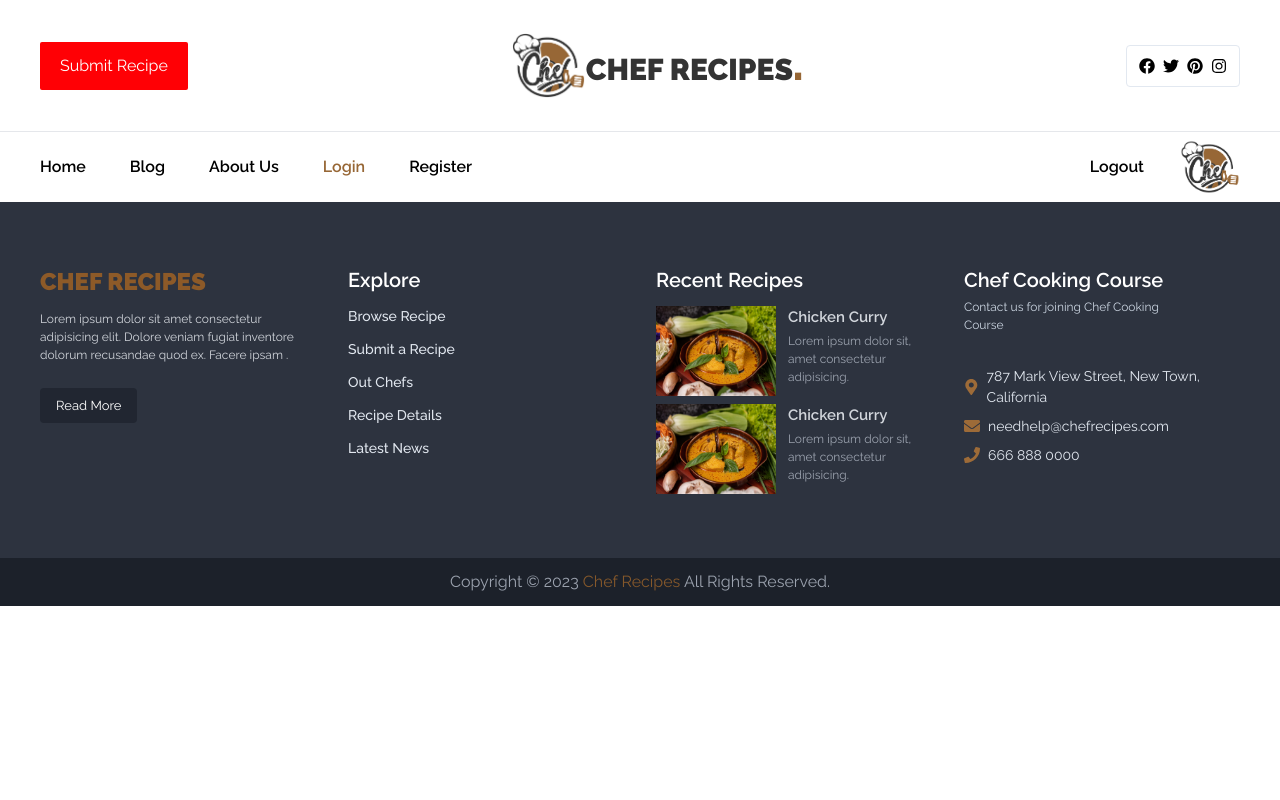
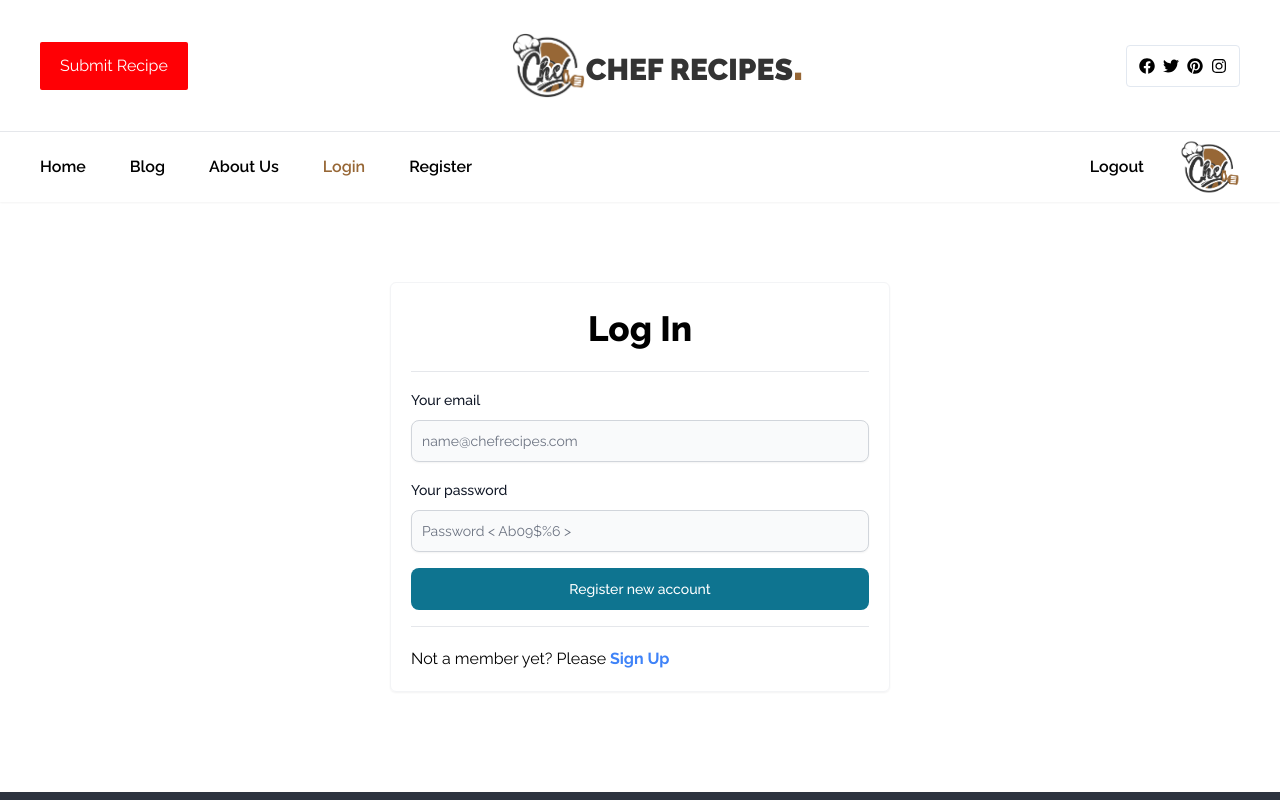
Before and after one commit to mahdi105/Project-I-Chef-Recipe-Client, a React (Vite) app: page /login in a window 1280 px wide. Shown: the top 800 px of the page. Built offline with nearby package versions, Linux system fonts and the light colour scheme; no server answers.

Commit message:
Created Registration page and made a registratino form integrated with Firebase Auth which is functional

```diff
--- a/src/AuthProvider/AuthProvider.jsx
+++ b/src/AuthProvider/AuthProvider.jsx
@@ -1,10 +1,49 @@
-import React from 'react';
+import React, { createContext, useEffect, useState} from 'react';
+import app from '../firebase/firebase.config';
+import { createUserWithEmailAndPassword, getAuth, onAuthStateChanged, signInWithEmailAndPassword, signOut } from "firebase/auth";
 
-const AuthProvider = () => {
+export const authContext = createContext();
+
+const auth = getAuth(app)
+const AuthProvider = ({children}) => {
+    const [user, setUser] = useState(null);
+    const [loading, setLoading] = useState(true);
+    const createUser = (email,password) => {
+        setLoading(true);
+        return createUserWithEmailAndPassword(auth, email, password);
+    };
+    const login = (email,password) => {
+        setLoading(true);
+        return signInWithEmailAndPassword(auth, email, password);
+    };
+    const logout = () => {
+        setLoading(true);
+        return signOut();
+    }
+
+    useEffect(()=>{
+        const unsubscribe = onAuthStateChanged(auth, (currentUser) =>{
+            setUser(currentUser);
+            setLoading(false);
+        });
+        return ()=>{
+            unsubscribe();
+        }
+    },[])
+
+
+    const authInfo = {
+        user,
+        loading,
+        createUser,
+        login,
+        logout,
+        auth
+    }
     return (
-        <div>
-
-        </div>
+        <authContext.Provider value={authInfo}>
+            {children}
+        </authContext.Provider>
     );
 };
 
--- a/src/components/Login.jsx
+++ b/src/components/Login.jsx
@@ -1,9 +1,55 @@
-import React from 'react';
+import { Button, Label, TextInput } from 'flowbite-react';
+import React, { useContext } from 'react';
+import { Link } from 'react-router-dom';
+import { authContext } from '../AuthProvider/AuthProvider';
 
 const Login = () => {
+    const {login} = useContext(authContext);
+    const handleLogin = (event) => {
+        event.preventDefault();
+        const form = event.target;
+        const email = form.email.value;
+
+    }
     return (
-        <div>
-
+        <div className='container mx-auto px-2 md:px-0 lg:px-10 py-20'>
+            <div className='mx-auto mb-5 max-w-[500px] p-5 rounded-md border border-gray-100 shadow-sm'>
+                <h1 className='text-center mb-4 font-extrabold text-[35px]'>Log In</h1>
+                <hr className='mb-4' />
+                <form onSubmit={handleLogin} className="flex flex-col gap-4">
+                    <div>
+                        <div className="mb-2 block">
+                            <Label
+                                htmlFor="email"
+                                value="Your email"
+                            />
+                        </div>
+                        <TextInput id="email" type="email" name="email" placeholder="name@chefrecipes.com" required={true} shadow={true}
+                        />
+                    </div>
+                    <div>
+                        <div className="mb-2 block">
+                            <Label
+                                htmlFor="password"
+                                value="Your password"
+                            />
+                        </div>
+                        <TextInput
+                            id="password"
+                            type="password"
+                            name="password"
+                            placeholder="Password < Ab09$%6 >"
+                            required={true}
+                            shadow={true}
+                        />
+                    </div>
+                    <Button type="submit mb-3">
+                        Register new account
+                    </Button>
+                    <hr className='mb-1' />
+                    <p>Not a member yet? Please<Link to='/register' className='text-blue-500 font-bold'> Sign Up</Link></p>
+                </form>
+            </div>
         </div>
     );
 };
--- a/src/components/Register.jsx
+++ b/src/components/Register.jsx
@@ -1,14 +1,58 @@
 import { Button, Label, TextInput } from 'flowbite-react';
-import React from 'react';
-import { Link } from 'react-router-dom';
+import React, { useContext, useState} from 'react';
+import { Link, useNavigate } from 'react-router-dom';
+import { authContext } from '../AuthProvider/AuthProvider';
+import { toast } from 'react-hot-toast';
+import { updateProfile } from 'firebase/auth';
 
+const notify = () => toast.success('Registration Successful');
 const Register = () => {
+    const [error, setError] = useState('');
+    const {createUser, user} = useContext(authContext);
+    const navigate = useNavigate();
+    const profileUpdate = (userName, photo, cUser) => {
+        console.log(userName, photo);
+        updateProfile(cUser, {
+            displayName: userName,
+            photoURL: photo || null
+        })
+        .then(() => {navigate(0)})
+        .catch(error => console.log('Update Profile: ',error.message));
+    }
+    const handleRegister = (event) => {
+        event.preventDefault();
+        const form = event.target;
+        const email = form.email.value;
+        const password = form.password.value;
+        const name = form.text.value;
+        const photo = form.photo.value;
+        console.log(name,photo);
+        setError('');
+        if(!/^(?=.*[a-z])(?=.*[A-Z])(?=.*\d)(?=.*[@$!%*?&])[A-Za-z\d@$!%*?&]{6,}$/.test(password)){
+            setError('Password must contain at least an uppercase, a lowercase letter, a number and a special character. Required more than 6 characters');
+            return
+        }
+        if(!/^https?:\/\/(?:www\.)?[-a-zA-Z0-9@:%._\+~#=]{1,256}\.[a-zA-Z0-9()]{1,6}\b(?:[-a-zA-Z0-9()@:%_\+.~#?&\/=]*)$/.test(photo)){
+            setError('Please provide a valid Photo URL');
+        }
+        createUser(email, password)
+        .then(result => {
+            profileUpdate(name, photo, result.user);
+            form.reset();
+            notify();
+            navigate('/login',{replace:true})
+        })
+        .catch(error => setError(error.message));
+
+    }
+    console.log(user && user);
+
     return (
         <div className='container mx-auto px-2 md:px-0 lg:px-10 py-20'>
             <div className='mx-auto mb-5 max-w-[500px] p-5 rounded-md border border-gray-100 shadow-sm'>
                 <h1 className='text-center mb-4 font-extrabold text-[35px]'>Sign Up</h1>
                 <hr className='mb-4' />
-                <form className="flex flex-col gap-4">
+                <form onSubmit={handleRegister} className="flex flex-col gap-4">
                     <div>
                         <div className="mb-2 block">
                             <Label
@@ -19,8 +63,10 @@ const Register = () => {
                         <TextInput
                             id="userName"
                             type="text"
+                            name='text'
                             placeholder='John Doe'
                             required={true}
+                            shadow={true}
                         />
                     </div>
                     <div>
@@ -53,20 +99,24 @@ const Register = () => {
                         <div className="mb-2 block">
                             <Label
                                 htmlFor="photo"
-                                value="Your Photo"
+                                value="Your Photo (Optional)"
                             />
                         </div>
                         <TextInput
                             id="photo"
-                            type="file"
-                            name="file"
-                            required={true}
+                            type="text"
+                            name="photo"
+                            placeholder='Photo URL'
                             shadow={true}
                         />
                     </div>
-                    <Button type="submit mb-3">
+                    <Button className='mb-3' type="submit">
                         Register new account
                     </Button>
+                    {
+                        error &&
+                        <p className='text-[13px] text-red-500 mb-3'>{error}</p>
+                    }
                     <hr className='mb-1' />
                     <p>Already have an account? Please<Link to='/login' className='text-blue-500 font-bold'> Login</Link></p>
                 </form>
--- a/src/firebase/firebase.config.js
+++ b/src/firebase/firebase.config.js
@@ -4,6 +4,7 @@ import { initializeApp } from "firebase/app";
 // https://firebase.google.com/docs/web/setup#available-libraries
 
 // Your web app's Firebase configuration
+console.log(import.meta.env.VITE_APIKEY)
 const firebaseConfig = {
   apiKey: import.meta.env.VITE_APIKEY,
   authDomain: import.meta.env.VITE_AUTHDOMAIN,
--- a/src/main.jsx
+++ b/src/main.jsx
@@ -3,9 +3,12 @@ import ReactDOM from 'react-dom/client'
 import './index.css'
 import { RouterProvider } from 'react-router-dom'
 import router from './Routes/Routes.jsx'
+import AuthProvider from './AuthProvider/AuthProvider'
 
 ReactDOM.createRoot(document.getElementById('root')).render(
   <React.StrictMode>
-    <RouterProvider router={router}></RouterProvider>
+    <AuthProvider>
+      <RouterProvider router={router}></RouterProvider>
+    </AuthProvider>
   </React.StrictMode>,
 )
```
